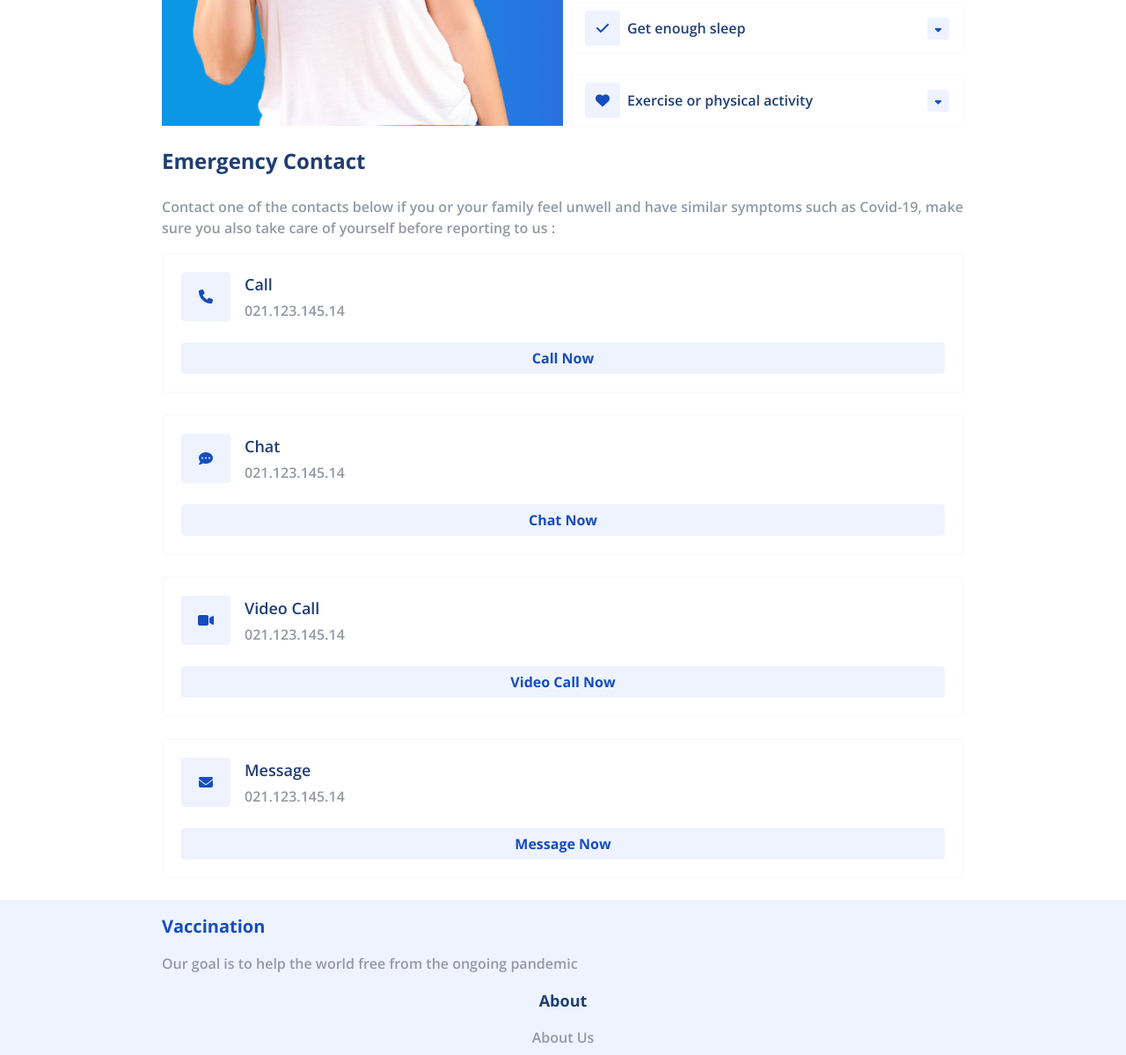
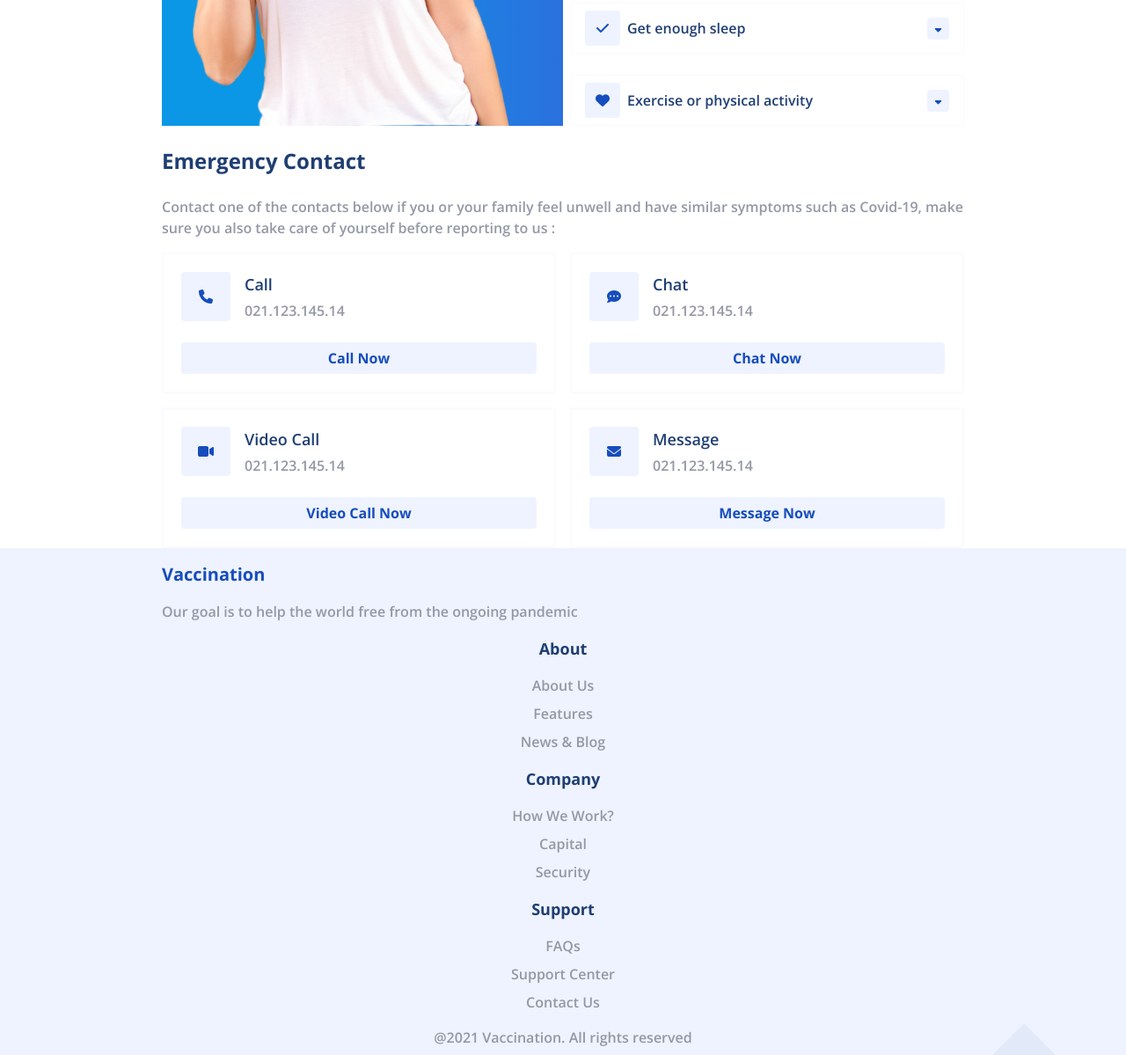
Before and after one commit to ajcarrillo/vaccine, a website: page index.html in a window 1280 px wide. Shown: the part 1921-3120 px from the top of the page at 88% size. Drawn offline with nearby package versions, Linux system fonts and the light colour scheme; files that its build step writes are made by us from their sources.

Commit message:
contact tablet view

```diff
--- a/index.html
+++ b/index.html
@@ -354,7 +354,7 @@
             sure you also take care of yourself before reporting to us :
           </p>
         </div>
-        <div>
+        <div class="card-contact-container">
           <article class="card card-contact">
             <div class="card-content">
               <div class="grid grid-rows-2 grid-flow-col auto-cols-min">
@@ -375,7 +375,6 @@
               <button class="btn btn-zumthor w-full">Call Now</button>
             </div>
           </article>
-
           <article class="card card-contact">
             <div class="card-content">
               <div class="grid grid-rows-2 grid-flow-col auto-cols-min">
@@ -396,7 +395,6 @@
               <button class="btn btn-zumthor w-full">Chat Now</button>
             </div>
           </article>
-
           <article class="card card-contact">
             <div class="card-content">
               <div class="grid grid-rows-2 grid-flow-col auto-cols-min">
--- a/src/assets/css/vaccine.css
+++ b/src/assets/css/vaccine.css
@@ -347,6 +347,14 @@ p {
     .preparation-list-item {
         @apply w-1/2 ml-auto;
     }
+
+    .card-contact-container {
+        @apply grid grid-cols-2 gap-4
+    }
+
+    .card-contact-container>.card {
+        @apply mb-0;
+    }
 }
 
 @media screen and (min-width:1024px) {
```
